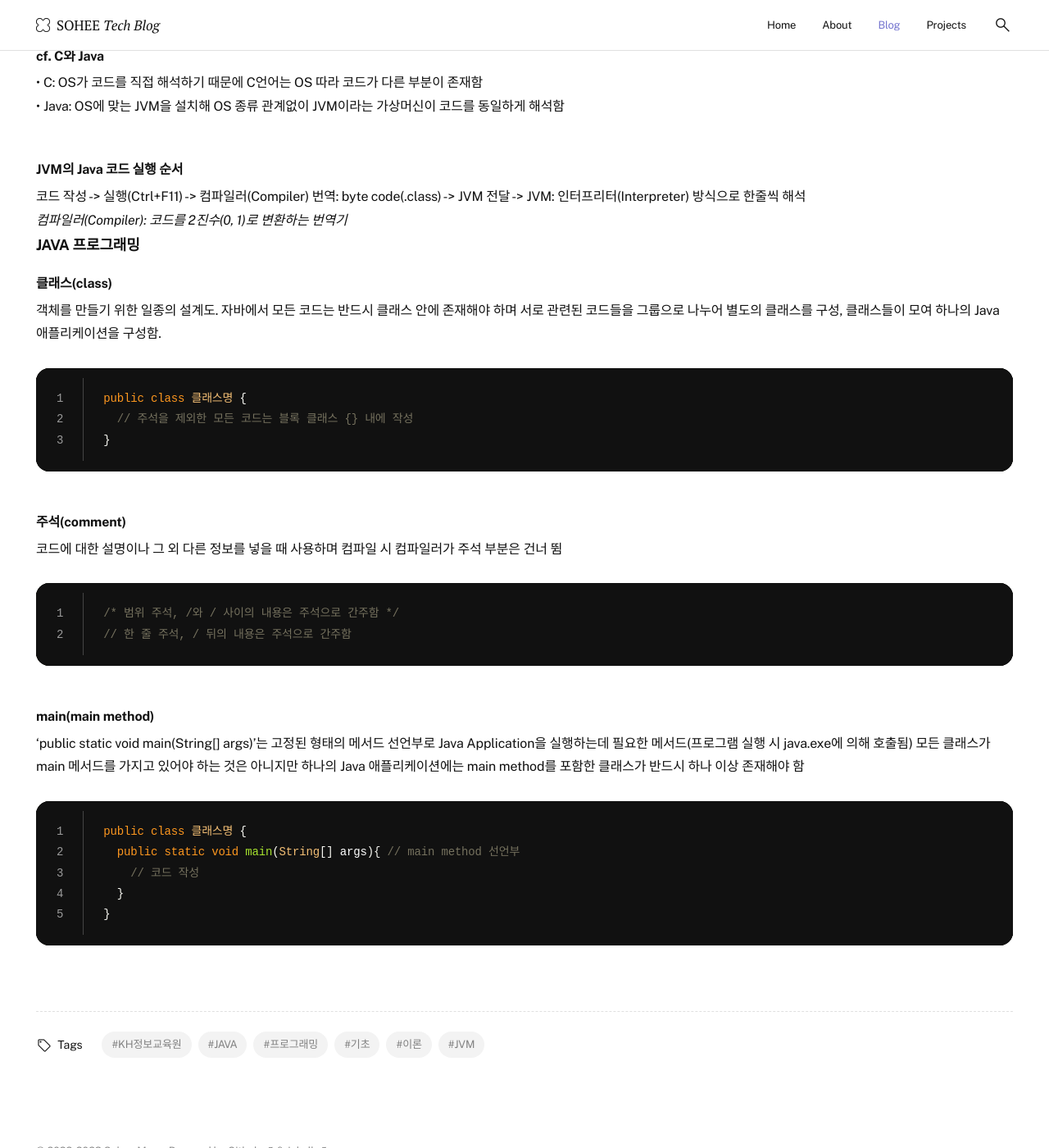
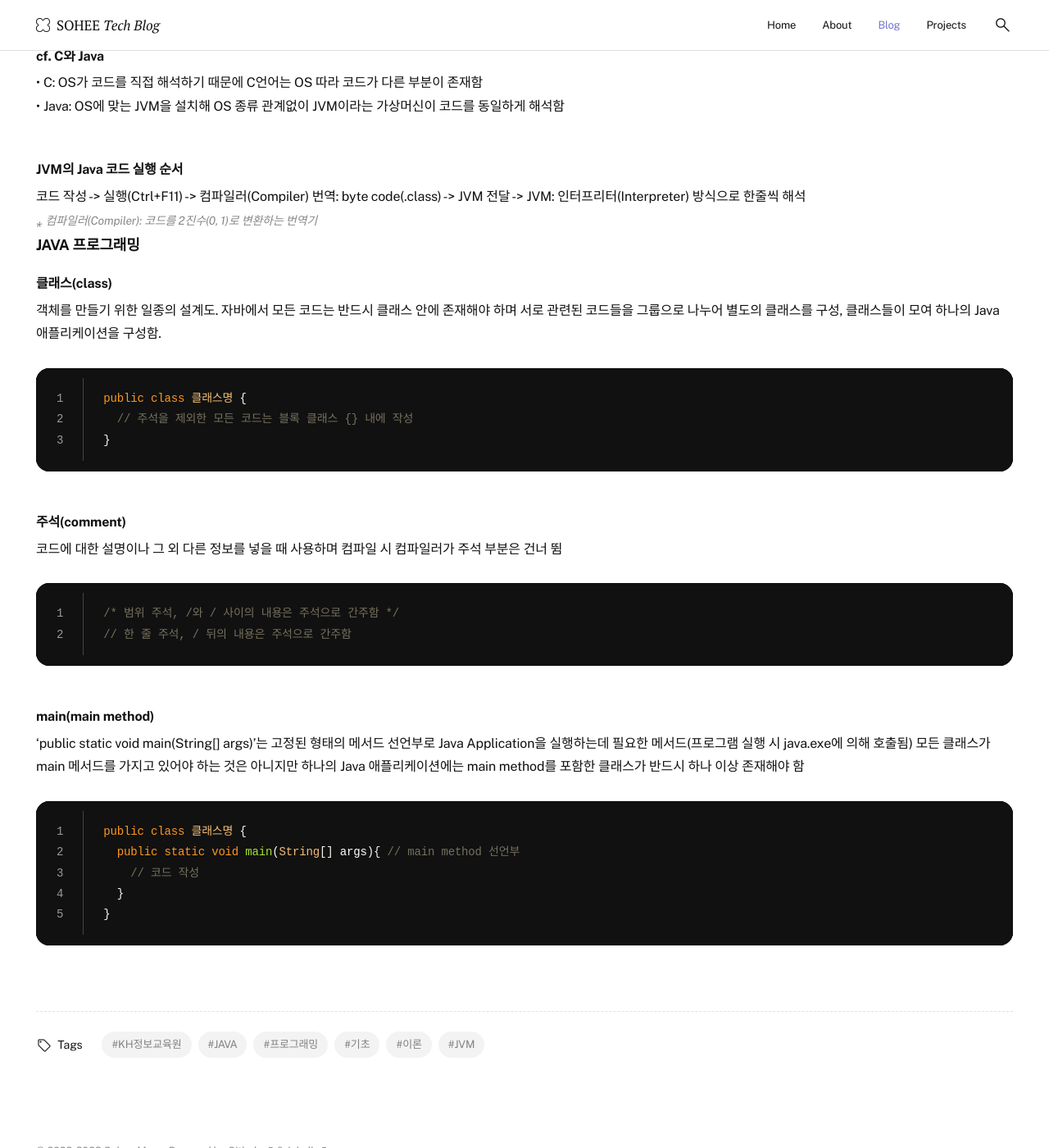
Before and after one commit to soheetech/soheetech.github.io, a Jekyll site: the page built from _posts/2023-02-25-kh-01-java-basic.md, in a window 1280 px wide and 1400 px high, scrolled down 1067 px. Shown: the whole window at 82% size. Built offline with Jekyll 4.4.1, drawn with Linux system fonts in a browser that asks for light colours.

Commit message:
Update post.css

```diff
--- a/assets/css/post.css
+++ b/assets/css/post.css
@@ -80,3 +80,12 @@
 }
 
 .post-content a:hover { border-bottom: 1px solid var(--color-black); }
+
+.post-content em {
+  font-size: var(--font-size);
+  color: var(--color-d-gray);
+}
+.post-content em::before {
+  content: '⁎';
+  padding-right: var(--size-10);
+}
```
